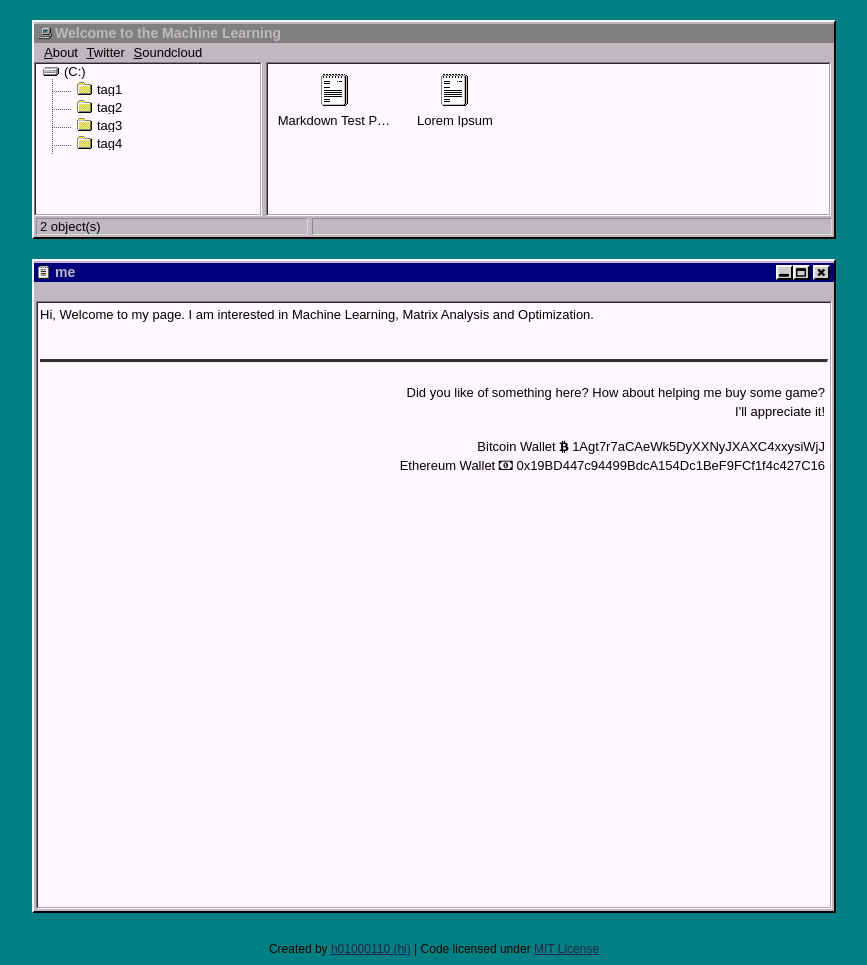
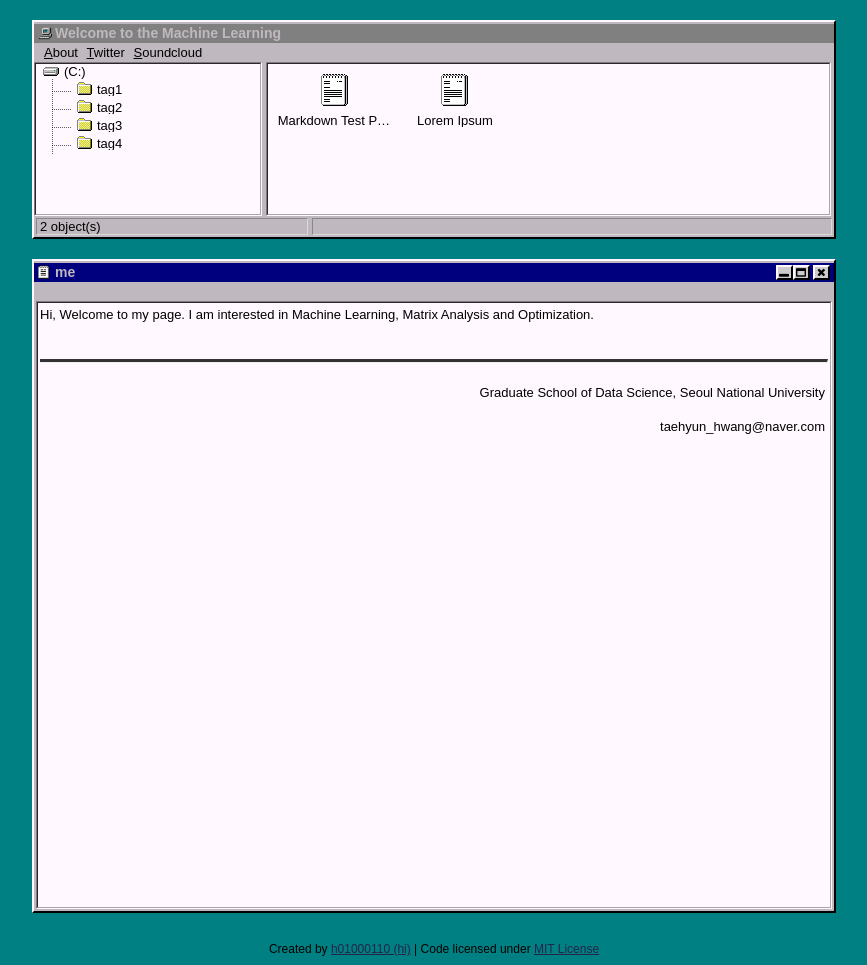
Before and after one commit to driedpollack/driedpollack.github.io, a Jekyll site: the page built from me/index.md, in a window 1280 px wide. Shown: the whole page, without its empty margins (206-1073 px from the left). Built offline with Jekyll 4.4.1, drawn with Linux system fonts in a browser that asks for light colours.

Commit message:
blog init

```diff
--- a/_includes/donate.html
+++ b/_includes/donate.html
@@ -2,7 +2,6 @@
 <hr>
 <br>
 <div class="donate">
-	<p>Did you like of something here? How about helping me buy some game?<br>
-	I'll appreciate it!</p>
-	<p>Bitcoin Wallet <i class="fa fa-btc"></i> 1Agt7r7aCAeWk5DyXXNyJXAXC4xxysiWjJ<br>Ethereum Wallet <i class="fa fa-money"></i> 0x19BD447c94499BdcA154Dc1BeF9FCf1f4c427C16</p>
+	<p>Graduate School of Data Science, Seoul National University</p>
+	<p>taehyun_hwang@naver.com</p>
 </div>
```
